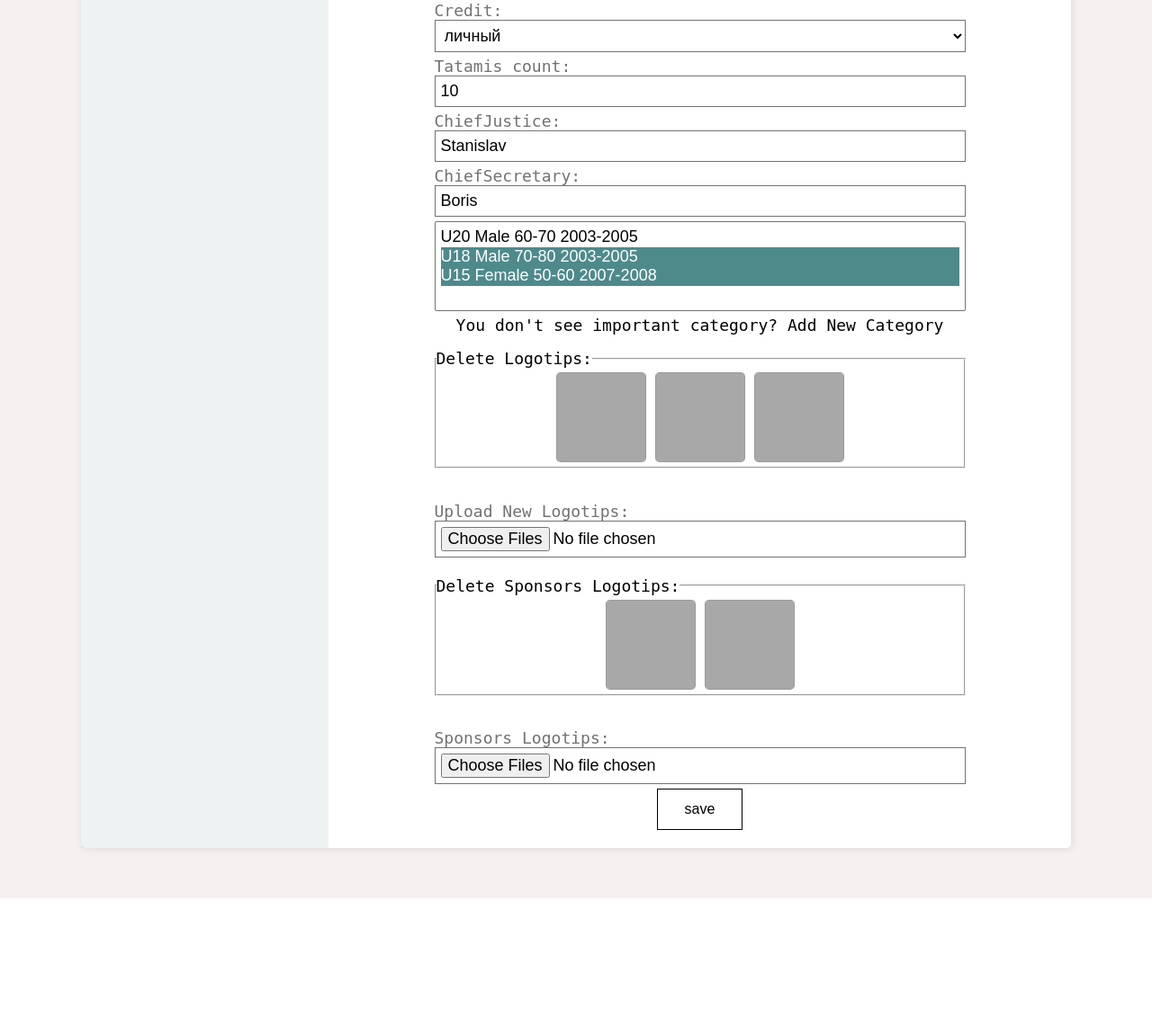
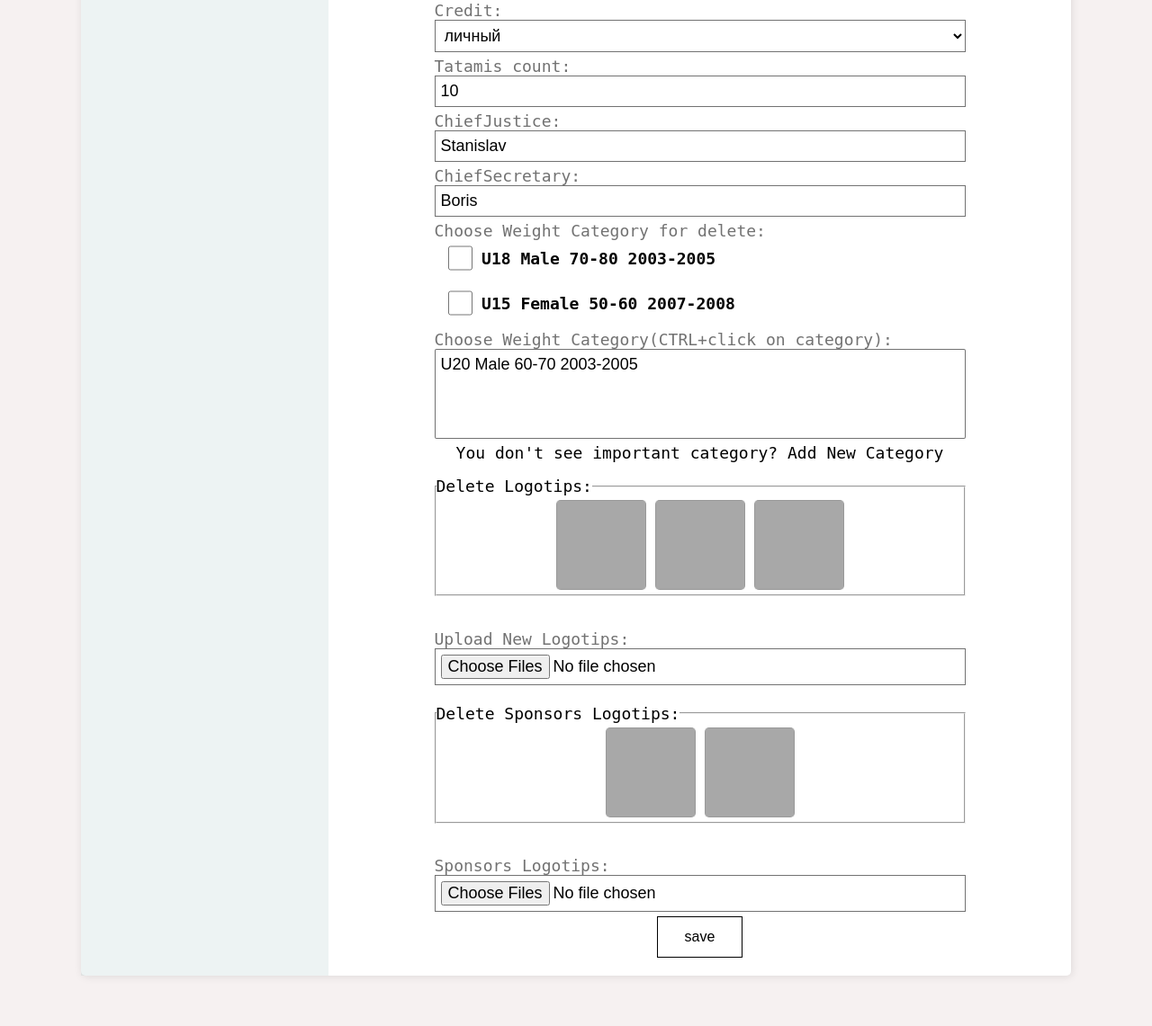
Before and after one commit to Jaswine/judo-platform, a Django app: page /tournaments/some/panel/update-info in a window 1280 px wide. Shown: the part 732-1873 px from the top of the page at 90% size. Before the commit the page ends 1731 px from the top, so only its background shows below. Run offline with Django 4.2, Linux system fonts and the light colour scheme; a user stored in the database is signed in; data comes from the database, SQL or seed files in the repository; both versions use the stored data as it was after the commit; some libraries are stand-ins or nearby versions; grey boxes are pictures that could not be loaded.

```diff
--- a/back/base/templates/base/tournaments/panel/tournament_panel.html
+++ b/back/base/templates/base/tournaments/panel/tournament_panel.html
@@ -37,22 +37,33 @@
                   <div class="form__field">{{ field.label_tag }}{{ field }}</div>
                {% endfor %}
 
-               <select name="weight-categories" id="" multiple>
-                  {% for weight_categorie in weight_categories_sorted %}
+               {% if weight_categories_selected|length %}
+                  <div class="form__field">
+                     <label>Choose Weight Category for delete:</label>
+                     {% for i in weight_categories_selected %}
+                        <div class="form__field__category">
+                           <input type="checkbox" value="{{i.id}}" name="weight-categories-chooised-for-delete">
+                           <h3>{{i.slug}}</h3>
+                        </div>
+                     {% endfor %}
+                  </div>
+               {% endif %}
+
+               {% if weight_categories_unselected|length > 0 %}
+                  <div class="form__field">
+                     <label for="">Choose Weight Category(CTRL+click on category):</label>
+                     <select name="weight-categories-chooised-for-upload" id="" multiple>
+                        {% for weight_categorie in weight_categories_unselected %}
                            <option
-                     {% if weight_categorie.status %}
-                        style = "
-                        background-color: #4F8A8B;
-                        color: #fff;
-                        "
-                     {% endif %}
-                     value="{{ weight_categorie.data.id }}"
+                              value="{{ weight_categorie.id }}"
                            >
-                     {{ weight_categorie.data.slug }}
+                           {{ weight_categorie.slug }}
                            </option>
                         {% endfor %}
                      </select>
                      <p>You don't see important category? <a href="{% url 'base:weight_categories' %}" class="link">Add New Category</a></p>
+                  </div>
+               {% endif %}
 
                  <fieldset class="photos">
                   <legend>Delete Logotips:</legend>
@@ -90,8 +101,8 @@
                                  value="{{ sponsor.id }}"
                                  class="tournament__input" />
                               <img
-                                 src="/static/media/{{photo.image}}"
-                                 alt="{{photo.image}}"
+                                 src="/static/media/{{sponsor.image}}"
+                                 alt="{{sponsor.image}}"
                                  class="tournament__image" />
                            </div>
                         {% endfor %}
--- a/back/base/views/tournament_admin.py
+++ b/back/base/views/tournament_admin.py
@@ -23,20 +23,18 @@ def tournamets_admin_update_info(request, slug):
       weight_categories_all = WeightCategory.objects.all()
       tournire_weight_categories = tournire.weight_categories.all()
 
-      weight_categories_sorted = []
+      # Categories choosed for show
+      weight_categories_selected = []
+      weight_categories_unselected = []
 
+      # Sorted weight categories
       for weight_category in weight_categories_all:
          if weight_category in tournire_weight_categories:
-            weight_categories_sorted.append({
-               'data': weight_category,
-               'status': True
-            })
+            weight_categories_selected.append(weight_category)
          else:
-            weight_categories_sorted.append({
-               'data': weight_category,
-               'status': False
-            })
+            weight_categories_unselected.append(weight_category)
 
+      # get data from form
       if request.method == 'POST':
          tournament_form = TournamentForm(request.POST, instance=tournire)
 
@@ -49,53 +47,57 @@ def tournamets_admin_update_info(request, slug):
             delete_logotips = request.POST.getlist('delete-logotips')
             delete_sponsors = request.POST.getlist('delete-sponsors')
 
-            weight_categories = [int(i) for i in request.POST.getlist('weight-categories')]
+            weight_categories_chooised_for_upload = [int(i) for i in request.POST.getlist('weight-categories-chooised-for-upload')]
+            weight_categories_chooised_for_delete = [int(i) for i in request.POST.getlist('weight-categories-chooised-for-delete')]
 
-            weight_categories_validation = True
+            # upload weight categories chooised
+            if len(weight_categories_chooised_for_upload) > 0:
+               for weight_category in weight_categories_chooised_for_upload:
+                  article.weight_categories.add(weight_category)
 
-            for weight_categorie_sorted in weight_categories_sorted:
-               if weight_categorie_sorted['status'] == True:
-                  i = weight_categorie_sorted['data']
-                  if i.id in weight_categories:
-                     continue
-                  else:
-                     weight_categories_validation = False
-                     break
+            # remove weight categories chooised
+            if len(weight_categories_chooised_for_delete) > 0:
+               for weight_category in weight_categories_chooised_for_delete:
+                  article.weight_categories.remove(weight_category)
+
 
             # # delete choices logtips
-            # if (len(delete_logotips) > 0):
-            #    for logotip in delete_logotips:
-            #       article.logos.filter(id=int(logotip)).delete()
+            if (len(delete_logotips) > 0):
+               for logotip in delete_logotips:
+                  article.logos.filter(id=int(logotip)).delete()
 
             # # delete choices logtips
-            # if (len(delete_sponsors) > 0):
-            #    for sponsor in delete_sponsors:
-            #       article.logos.filter(id=int(sponsor)).delete()
+            if (len(delete_sponsors) > 0):
+               for sponsor in delete_sponsors:
+                  article.logos.filter(id=int(sponsor)).delete()
 
             # # Add Logotips and Photos
-            # if len(logotips) > 0:
-            #    new_file = Logos(image = logo)
+            if len(logotips) > 0:
+               for logo in logotips:
+                  new_file = Logos(image = logo)
 
-            #    new_file.save()
-            #    tournire.logos.add(new_file)
+                  new_file.save()
+                  tournire.logos.add(new_file)
 
             # # # Add Sponsor Emblems
-            # if len(sponsors_logotips) > 0:
-            #    for logo in sponsors_logotips:
-            #       new_file = Sponsors(image = logo)
+            if len(sponsors_logotips) > 0:
+               for logo in sponsors_logotips:
+                  new_file = Sponsors(image = logo)
 
-            #       new_file.save()
-            #       tournire.sponsors.add(new_file)
+                  new_file.save()
+                  tournire.sponsors.add(new_file)
 
-            # article.save()
+            article.save()
+            return redirect('base:show_tournaments')
 
       context = {
          'page_type': page_type,
 
          'tournire': tournire,
          'tournament_form': tournament_form,
-         'weight_categories_all': weight_categories_all,
-         'weight_categories_sorted': weight_categories_sorted
+
+         'weight_categories_selected': weight_categories_selected,
+         'weight_categories_unselected': weight_categories_unselected
       }
       return render(request, 'base/tournaments/panel/tournament_panel.html', context)
    else:
--- a/back/base/views/tournaments.py
+++ b/back/base/views/tournaments.py
@@ -7,7 +7,7 @@ from django.shortcuts import get_object_or_404
 
 from ..models import Tournament, Logos, WeightCategory, Sponsors
 from ..forms import TournamentForm, WeightCategoryForm
-from ..utils import slug_generator, checking_slug
+from ..utils import slug_generator, checking_slug, generate_slug
 from ..services import get_tournaments, get_all_weight_category
 
 
--- a/back/static/css/styles.css
+++ b/back/static/css/styles.css
@@ -178,6 +178,31 @@ nav .link:hover {
    justify-content: center;
    flex-direction: column;
    align-items: start;
+   width: 100%;
+}
+.form__field__category {
+   display: flex;
+   justify-content: center;
+   align-items: center;
+   width: 100%;
+   margin-bottom: 10px;
+   border-radius: 5px;
+   padding: 5px;
+   transition: all .3s linear;
+}
+.form__field__category:hover {
+   background-color: rgb(79, 138, 139, .1);
+}
+.form__field__category h3 {
+   font-size: 18px;
+   width: 100%;
+}
+.form__field__category input {
+   max-width: 60px;
+   cursor: pointer;
+   width: 30px;
+   height: 30px;
+   margin: 0 10px;
 }
 
 /*  Delete Account */
--- a/back/static/css/tournaments/tournament_panel_update_info.css
+++ b/back/static/css/tournaments/tournament_panel_update_info.css
@@ -180,3 +180,13 @@
 #weight-categories option {
    padding: 4px 10px;
 }
+
+.form__field__category {
+   display: flex;
+   justify-content: start;
+   align-items: center;
+   width: 100%;
+}
+.form__field__category h3 {
+   font-size: 18px;
+}
```
Also changed, not shown: back/db.sqlite3. Lines whose indentation alone changed are shown as unchanged.
